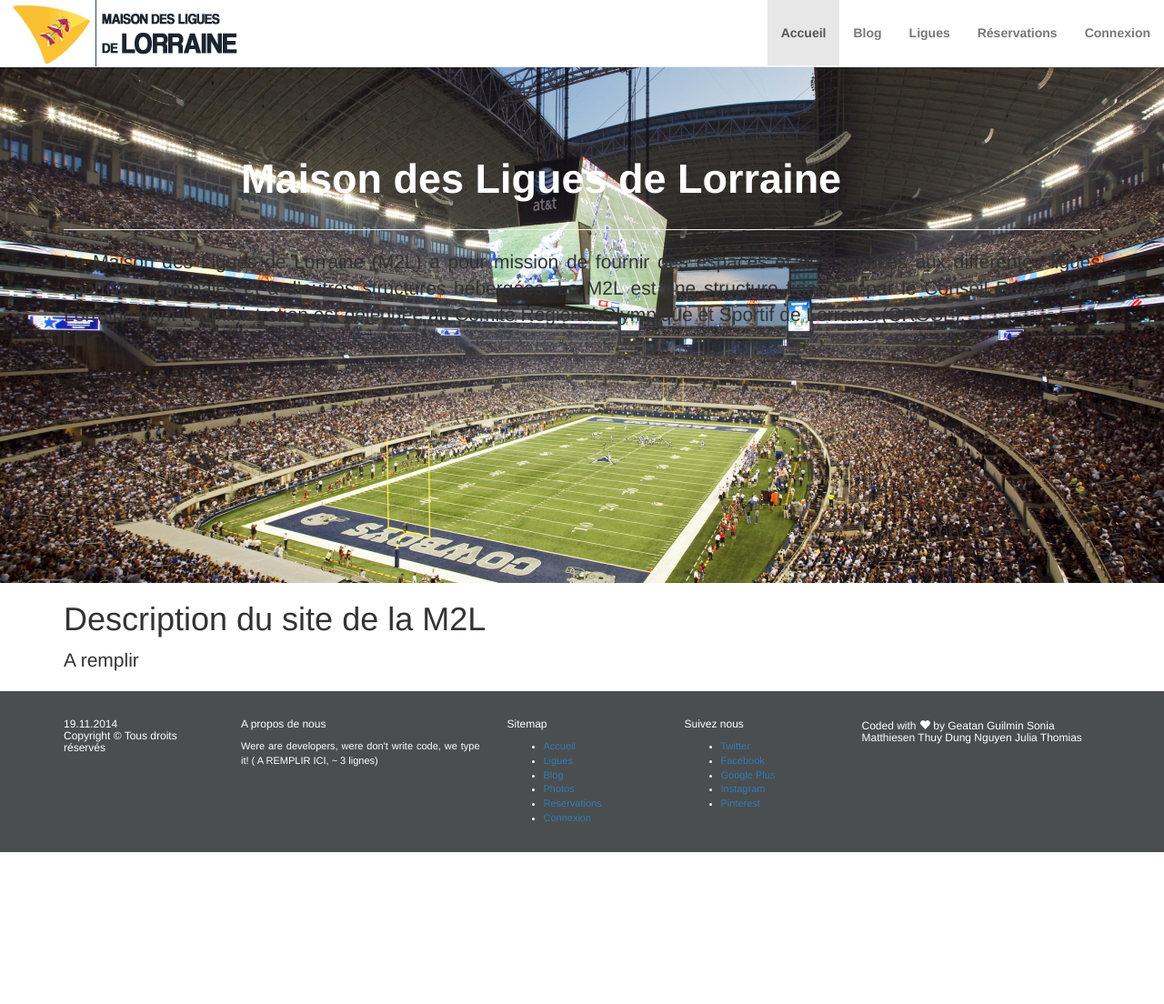
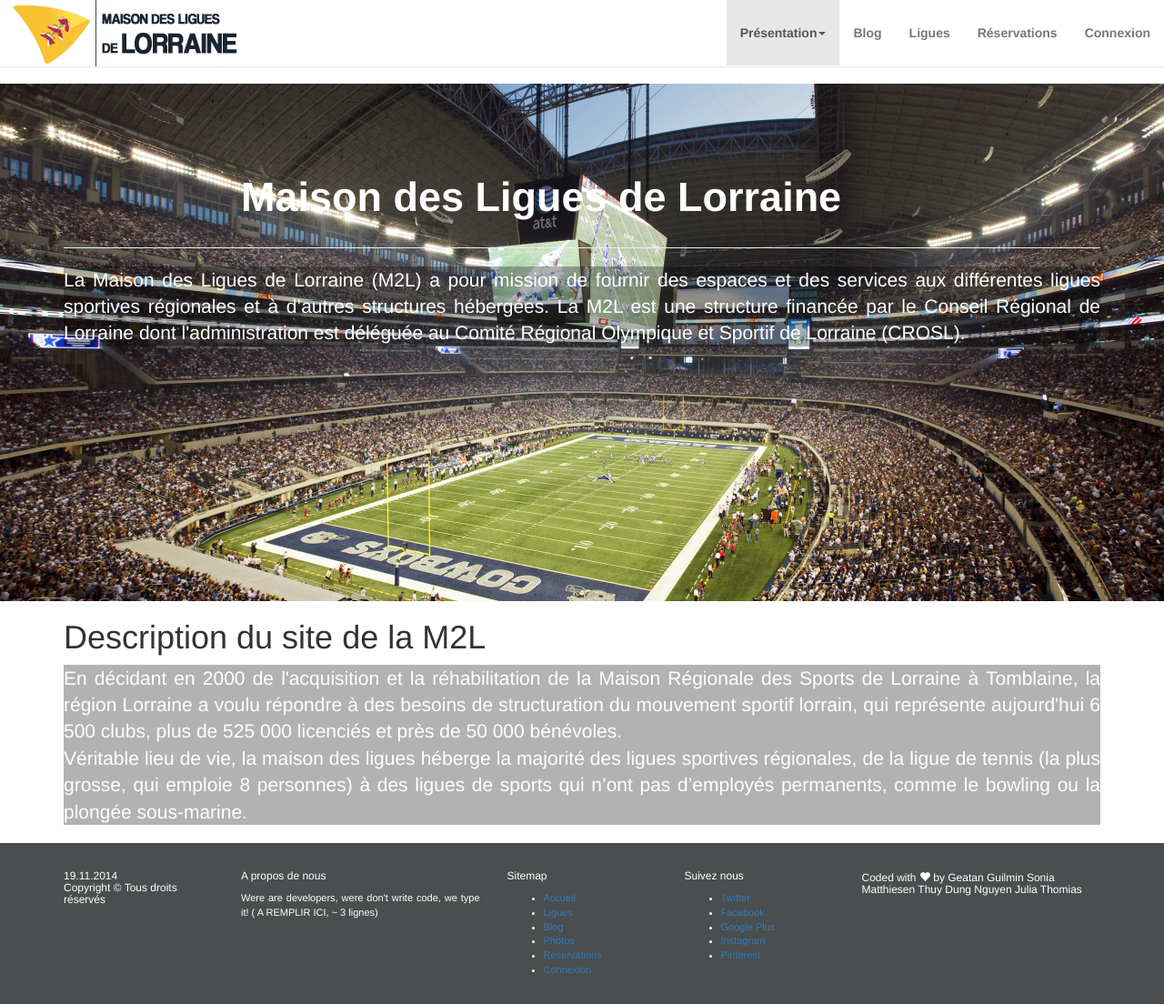
Before and after one commit to Shmalow/M2L, a PHP site: page / in a window 1280 px wide. Shown: the whole page at 91% size. Before the commit the page ends 937 px from the top, so only its background shows below. Run offline with PHP 8.4, Linux system fonts and the light colour scheme; some libraries are stand-ins or nearby versions.

Commit message:
Ajout de trame pour la lecture dans le css Ajout des infos sur l'accueil

```diff
--- a/css/style.css
+++ b/css/style.css
@@ -18,6 +18,11 @@
 	font-weight: 700;
 	font-size: 45px;
 	color: #fff;
+}
+
+.lead{
+  background: url("trame.png");
+  color: white;
 }
 /* --------------------------------------
    Navbar
--- a/header.php
+++ b/header.php
@@ -31,7 +31,16 @@
 
             <div class="collapse navbar-collapse headerCollapse">
                 <ul class="nav navbar-nav navbar-right nav-height">
-                    <li class="active"><a href="?p=accueil"><strong>Accueil</strong></a></li>
+                    <li class="active dropdown">
+                        <a href="#" class="dropdown-toggle" data-toggle="dropdown"><strong>Présentation</strong><span class="caret"></span></a>
+                        <ul class="dropdown-menu">
+                            <li><a href="?p=accueil">Accueil</a></li>
+                            <li><a href="#">Personnel</a></li>
+                            <li><a href="#">Locaux</a></li>
+                            <li><a href="#">Matériel Informatique</a></li>
+                            <li><a href="#">Statut Juridique</a></li>
+                        </ul>
+                    </li>
                     <li><a href="?p=blog"><strong>Blog</strong></a></li>
                     <li><a href="?p=ligues"><strong>Ligues</strong></a></li>
                     <li><a href="?p=reservations"><strong>Réservations</strong></a></li>
@@ -66,4 +75,4 @@
                 </ul>
             </div>
         </div>
-    </header> <!-- end header -->
+    </header> end header -->
--- a/include/accueil.php
+++ b/include/accueil.php
@@ -26,7 +26,9 @@
     <div class="row">
         <div class="col-sm-12">
             <h1>Description du site de la M2L</h1>
-            <p class="lead"> A remplir </p>
+            <p class="lead"> En décidant en 2000 de l'acquisition et la réhabilitation de la Maison Régionale des Sports de Lorraine à Tomblaine, la région Lorraine a voulu répondre à des besoins de structuration du mouvement sportif lorrain, qui représente aujourd'hui 6 500 clubs, plus de 525 000 licenciés et près de 50 000 bénévoles.<br/>
+
+Véritable lieu de vie, la maison des ligues héberge la majorité des ligues sportives régionales, de la ligue de tennis (la plus grosse, qui emploie 8 personnes) à des ligues de sports qui n’ont pas d’employés permanents, comme le bowling ou la plongée sous-marine. </p>
         </div>
     </div>
 </div> <!--end description -->
```
Also changed, not shown: css/trame.png (added), include/locaux.php (added), include/personnel.php (added). Lines whose indentation alone changed are shown as unchanged.
